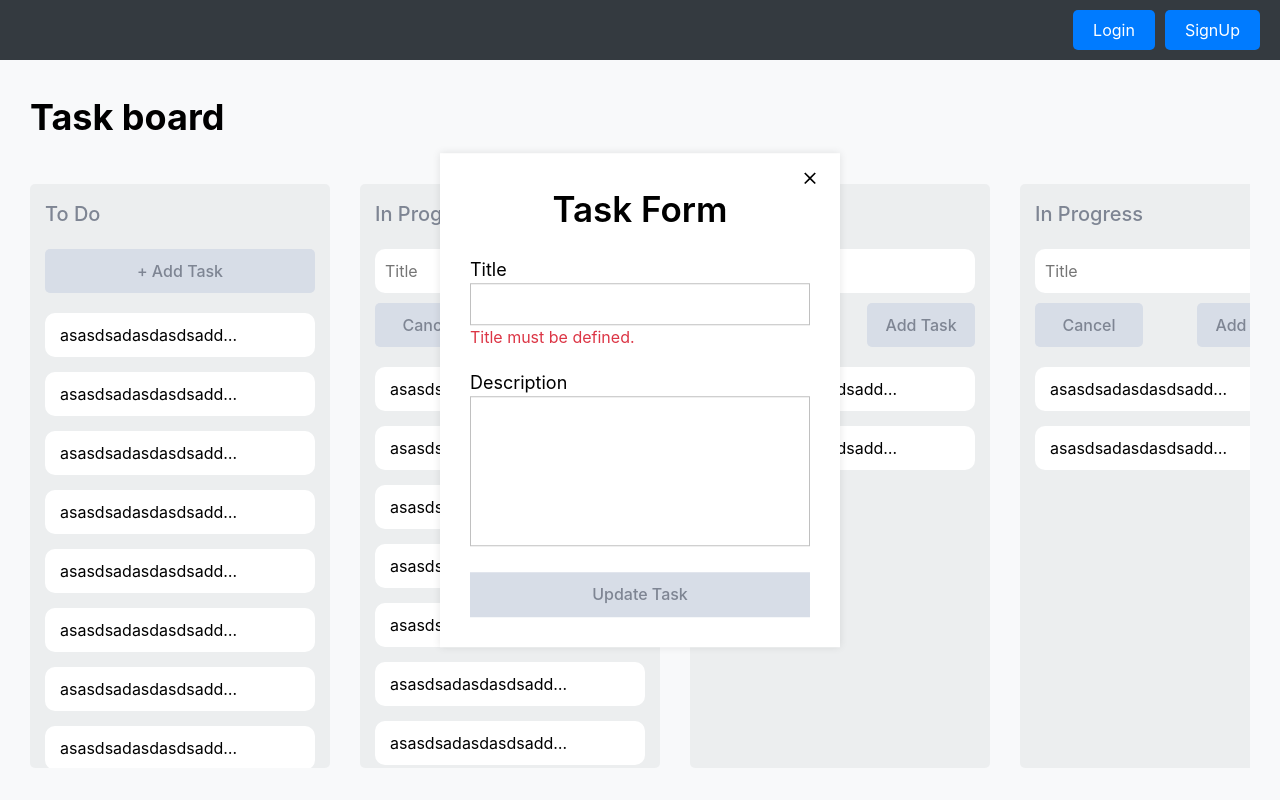
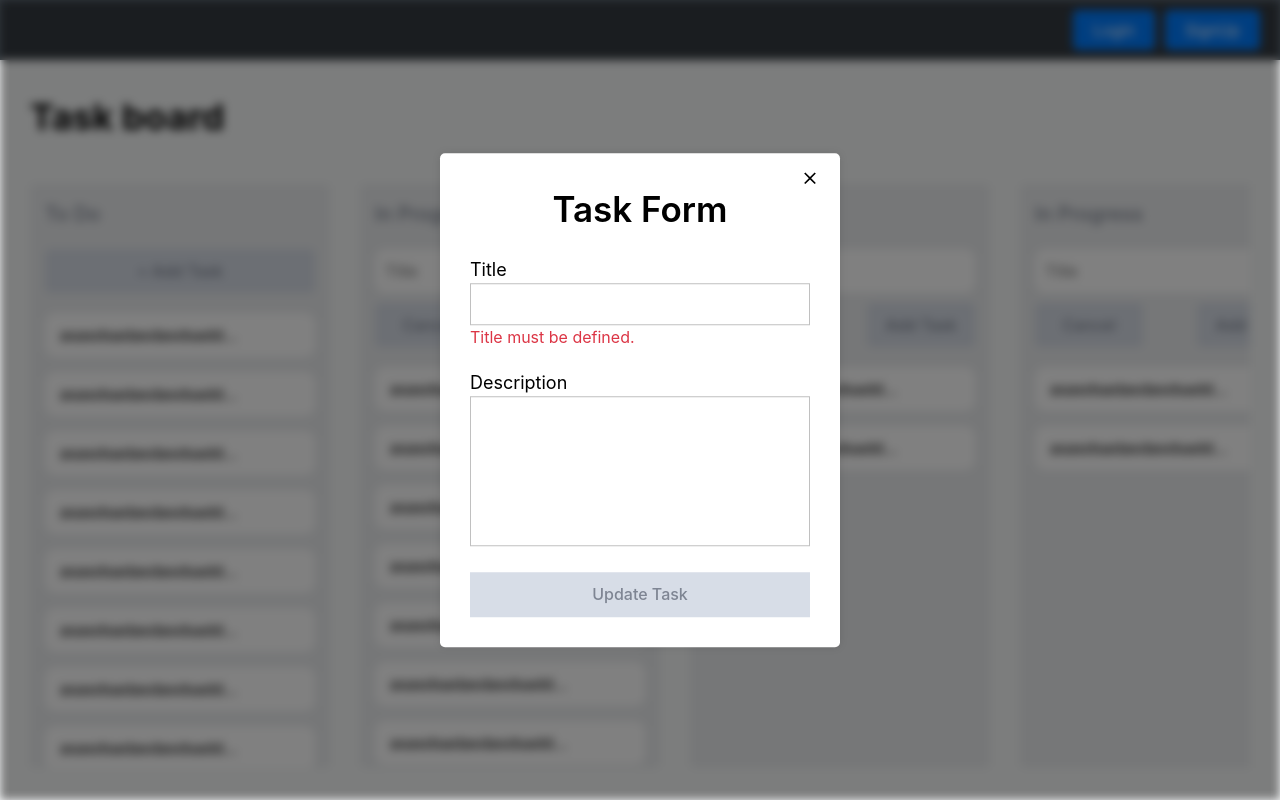
Before and after one commit to matroskin062/PM-Project-2, a website built with Parcel: page src/index.html in a window 1280 px wide. Built offline with nearby package versions, Linux system fonts and the light colour scheme.

Commit message:
added rounded edges, blurred background for modals

```diff
--- a/src/index.html
+++ b/src/index.html
@@ -8,19 +8,9 @@
     <link rel="stylesheet" href="styles/style.scss">
 </head>
 <body>
-<header>
-    <div class="user-info ">
-        <img src="./img/user-icon.svg" alt="user icon">
-        <p class="username">asdasdasd</p>
-        <input class="header-button" type="button" value="Logout">
-    </div>
-    <div class="auth active">
-        <input class="header-button" type="button" value="Login">
-        <input class="header-button" type="button" value="SignUp">
-    </div>
-</header>
 
-<div id="login-modal" class="modal">
+<div id="login-modal" class="modal-container">
+    <div class="modal">
         <img class="modal-close-btn" src="img/delete-icon.svg" alt="close">
         <p class="modal-title">Login Form</p>
         <div class="data">
@@ -35,8 +25,10 @@
         <input class="modal-btn" type="button" value="Login">
         <div class="link">Not a member? <a id="signup-redirect" href="#">Signup now</a></div>
     </div>
+</div>
 
-<div id="signup-modal" class="modal">
+<div id="signup-modal" class="modal-container">
+    <div class="modal">
         <img class="modal-close-btn" src="img/delete-icon.svg" alt="close">
         <p class="modal-title">SignUp Form</p>
         <div class="data">
@@ -55,9 +47,10 @@
         <input class="modal-btn" type="button" value="Sign Up">
         <div class="link">Already have an account? <a id="login-redirect" href="#">Login now</a></div>
     </div>
+</div>
 
-
-<div id="task-modal" class="modal active">
+<div id="task-modal" class="modal-container active">
+    <div class="modal">
         <img class="modal-close-btn" src="img/delete-icon.svg" alt="close">
         <p class="modal-title">Task Form</p>
         <div class="data">
@@ -71,6 +64,19 @@
         </div>
         <input class="modal-btn" type="button" value="Update Task">
     </div>
+</div>
+
+<header>
+    <div class="user-info ">
+        <img src="./img/user-icon.svg" alt="user icon">
+        <p class="username">asdasdasd</p>
+        <input class="header-button" type="button" value="Logout">
+    </div>
+    <div class="auth active">
+        <input class="header-button" type="button" value="Login">
+        <input class="header-button" type="button" value="SignUp">
+    </div>
+</header>
 
 <div class="board">
     <h2 class="title">Task board</h2>
--- a/src/styles/modals.scss
+++ b/src/styles/modals.scss
@@ -1,5 +1,16 @@
+.modal-container {
+  display: none;
+  position: absolute;
+  width: 100%;
+  height: 100%;
+  backdrop-filter: brightness(50%) blur(5px);
+
+  &.active {
+    display: block;
+  }
+
   .modal {
-  display: none;
+    display: block;
     background-color: $card-background;
     width: 400px;
     padding: 30px;
@@ -8,6 +19,7 @@
     top: 50%;
     left: 50%;
     transform: translate(-50%, -50%);
+    border-radius: 5px;
 
     .modal-close-btn {
       position: absolute;
@@ -15,10 +27,6 @@
       top: 15px;
       cursor: pointer;
       width: 20px;
-  }
-
-  &.active {
-    display: block;
     }
 
     > .modal-title {
@@ -63,6 +71,7 @@
 
       > .validation-error {
         color: $err-color;
+        min-height: 24px;
       }
     }
 
@@ -100,3 +109,4 @@
       }
     }
   }
+}
```
Lines whose indentation alone changed are shown as unchanged.
